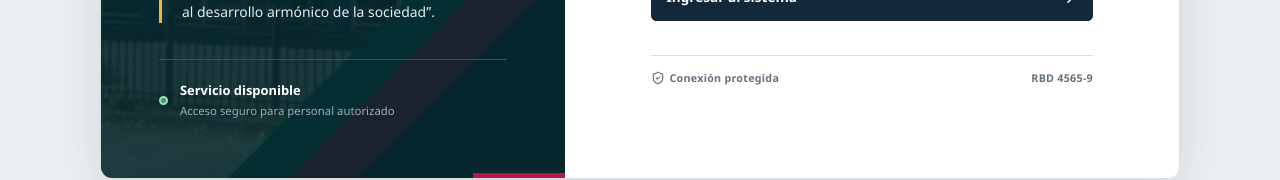
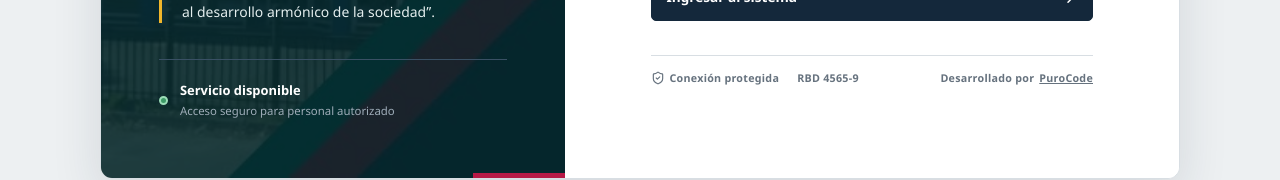
Before and after one commit to Lucas23-IECI/ProgramaInasistenciasColegioDomingoSantamaria, a React (Vite) app in the folder frontend/: page /login in a window 1280 px wide. Shown: the part 596-776 px from the top of the page. Built offline with nearby package versions, Linux system fonts and the light colour scheme; no server answers.

Commit message:
Actualizacion pie de pagina PuroCode

```diff
--- a/frontend/src/AdminHub.jsx
+++ b/frontend/src/AdminHub.jsx
@@ -152,6 +152,12 @@
         <footer className="hub-footer">
           <span className="hub-footer__status"><i /> Servicios operativos</span>
           <span>Liceo Domingo Santa María · RBD 4565-9 · Concepción</span>
+          <span className="hub-footer__branding">
+            © 2026 Todos los derechos reservados. Desarrollado por{' '}
+            <a href="https://purocode.com" target="_blank" rel="noopener noreferrer" style={{ color: 'inherit', textDecoration: 'underline' }}>
+              PuroCode
+            </a>
+          </span>
         </footer>
       </main>
     </div>
--- a/frontend/src/Login.jsx
+++ b/frontend/src/Login.jsx
@@ -116,6 +116,12 @@
           <div className="login-card__footer">
             <span><ShieldCheck size={14} /> Conexión protegida</span>
             <span>RBD 4565-9</span>
+            <span style={{ marginLeft: 'auto' }}>
+              Desarrollado por{' '}
+              <a href="https://purocode.com" target="_blank" rel="noopener noreferrer" style={{ color: 'inherit', textDecoration: 'underline' }}>
+                PuroCode
+              </a>
+            </span>
           </div>
         </section>
       </main>
```
